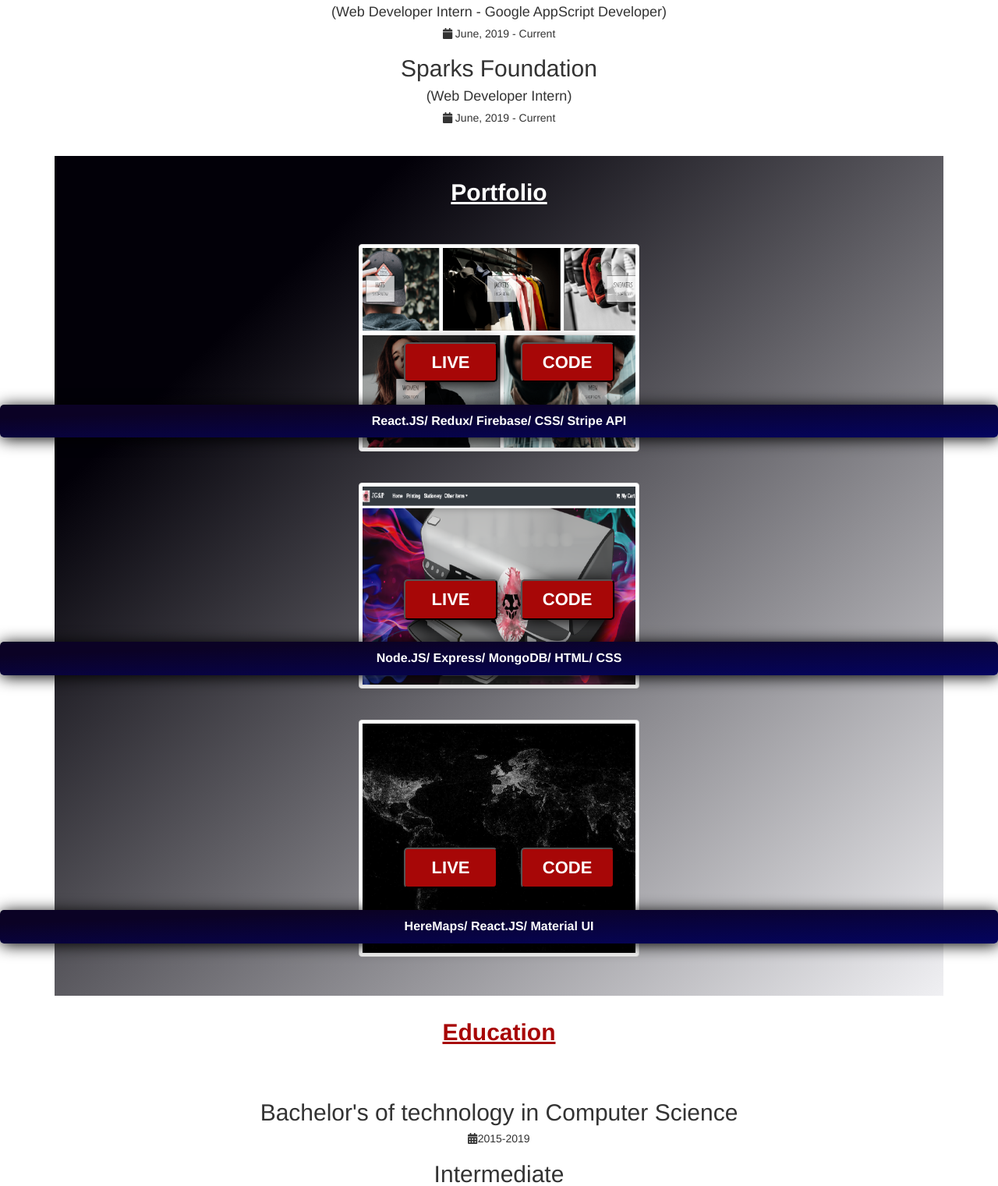
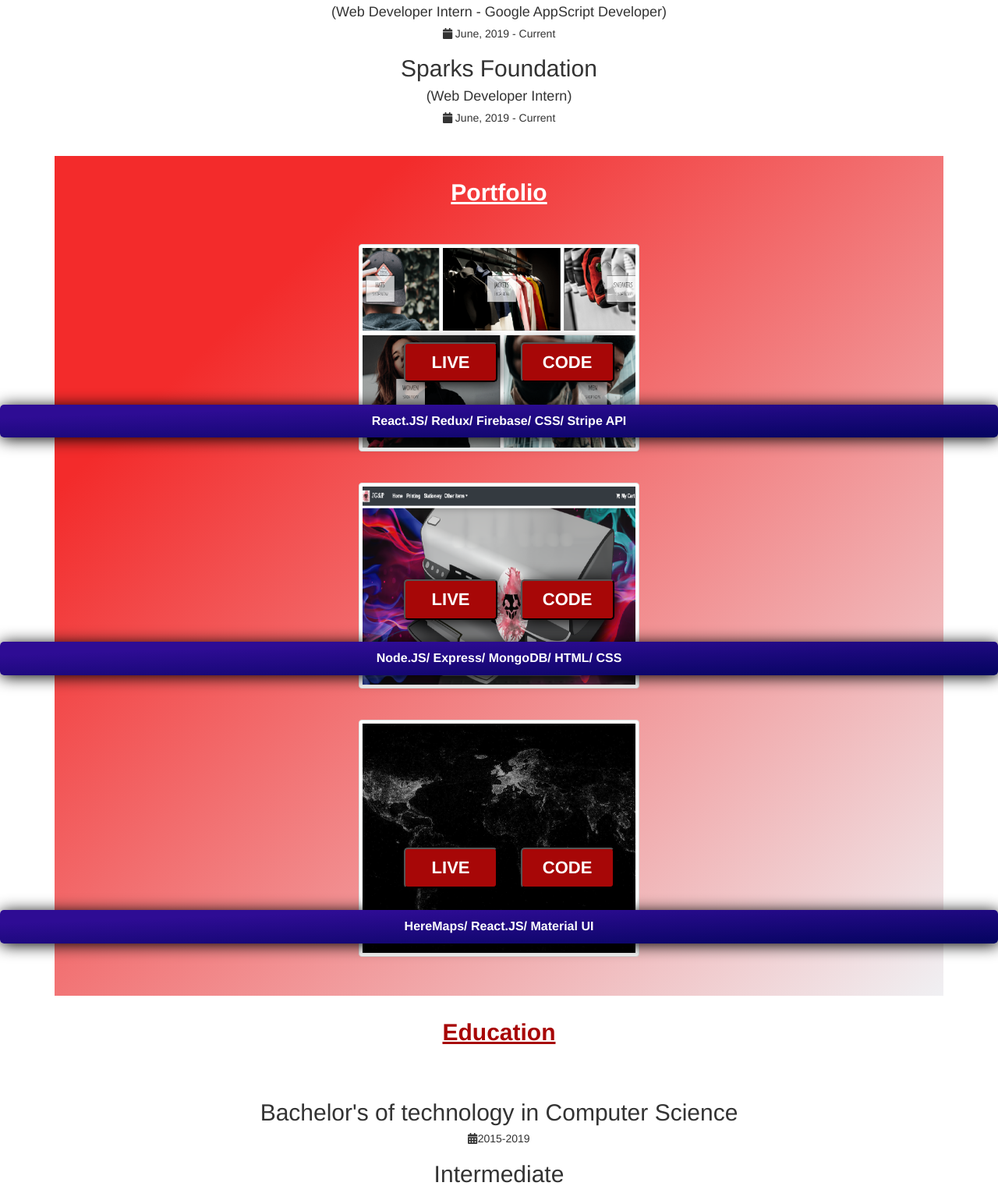
Before and after one commit to kavukj/MyCV, a PHP site: page / in a window 1280 px wide. Shown: the part 1040-2561 px from the top of the page at 78% size. Run offline with PHP 8.4, Linux system fonts and the light colour scheme.

Commit message:
style changes

```diff
--- a/assets/css/styles.css
+++ b/assets/css/styles.css
@@ -111,7 +111,7 @@ a{
 
 /* ==== PORTFOLIO ==== */
 .portfolio{
-  background: linear-gradient(to bottom right, #020008 20%, #f0f0f3 100%);
+  background: linear-gradient(to bottom right, #f32b2b 20%, #f0f0f3 100%);
 }
 .portfolio__container{
   padding-top: 4rem;
@@ -136,13 +136,13 @@ a{
   position: absolute;
   text-align: center;
   width: 100%;
-  border: 0.1 rem solid linear-gradient(to bottom right, #0b0225 20%, #04045F 100%);
+  border: 0.1 rem solid linear-gradient(to bottom right, #2e0c94 20%, #04045F 100%);
   box-shadow: 0.1rem 0.2rem 2rem 0 black;
   border-radius: 5px;
   text-align: center;
   font-size: 1.6rem;
   font-weight: bold;
-  background: linear-gradient(to bottom right, #0b0225 20%, #04045F 100%);
+  background: linear-gradient(to bottom right, #2e0c94 20%, #04045F 100%);
   padding:1rem;
   margin: -10rem auto 10rem;
   color:#FFF;
```
